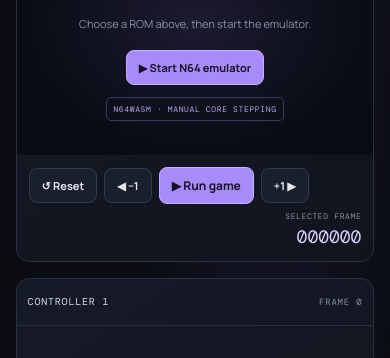
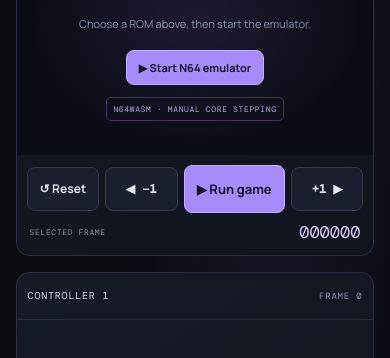
Before and after one commit to Frozican/n64-tas-studio, a website built with Vite: page index.html in a window 390 px wide. Shown: the part 703-1061 px from the top of the page. Built offline with nearby package versions, Linux system fonts and the light colour scheme.

Commit message:
Improve N64 transport controls for touch screens

```diff
--- a/src/style.css
+++ b/src/style.css
@@ -49,3 +49,20 @@
 .timeline-track-row.selected{outline:2px solid var(--purple);outline-offset:-2px;background:#302748}
 .timeline-track-row.selected .timeline-frame-number{color:#fff}
 @media(max-width:560px){.timeline-track-row{grid-template-columns:60px repeat(14,27px) 68px;gap:3px;min-width:540px}.timeline-track-header>span{font-size:7px}.timeline-track-row>span{font-size:8px}.cells{max-height:420px}}
+
+/* Rebuilt transport controls: clear touch targets and stable mobile layout. */
+.transport{display:grid;grid-template-columns:minmax(72px,1fr) minmax(58px,.7fr) minmax(120px,1.5fr) minmax(58px,.7fr) minmax(88px,1fr);align-items:center;gap:8px;padding:14px}
+.transport button{min-height:44px;padding:10px 12px;font-size:12px;white-space:nowrap;touch-action:manipulation}
+.transport .play{min-height:48px;font-size:13px}
+.transport .step-button{font-family:'DM Mono',monospace;font-size:12px}
+.transport button:disabled{opacity:.45;cursor:not-allowed}
+.frameNo{min-width:0;margin-left:0}
+@media(max-width:560px){
+  .transport{grid-template-columns:1fr 1fr 1.4fr 1fr;gap:6px;padding:10px}
+  .transport #reset{grid-column:1}
+  .transport #prev{grid-column:2}
+  .transport #play{grid-column:3}
+  .transport #next{grid-column:4}
+  .transport .frameNo{grid-column:1/-1;flex-direction:row;justify-content:space-between;align-items:center;padding:2px 3px}
+  .transport .frameNo b{font-size:17px}
+}
```
